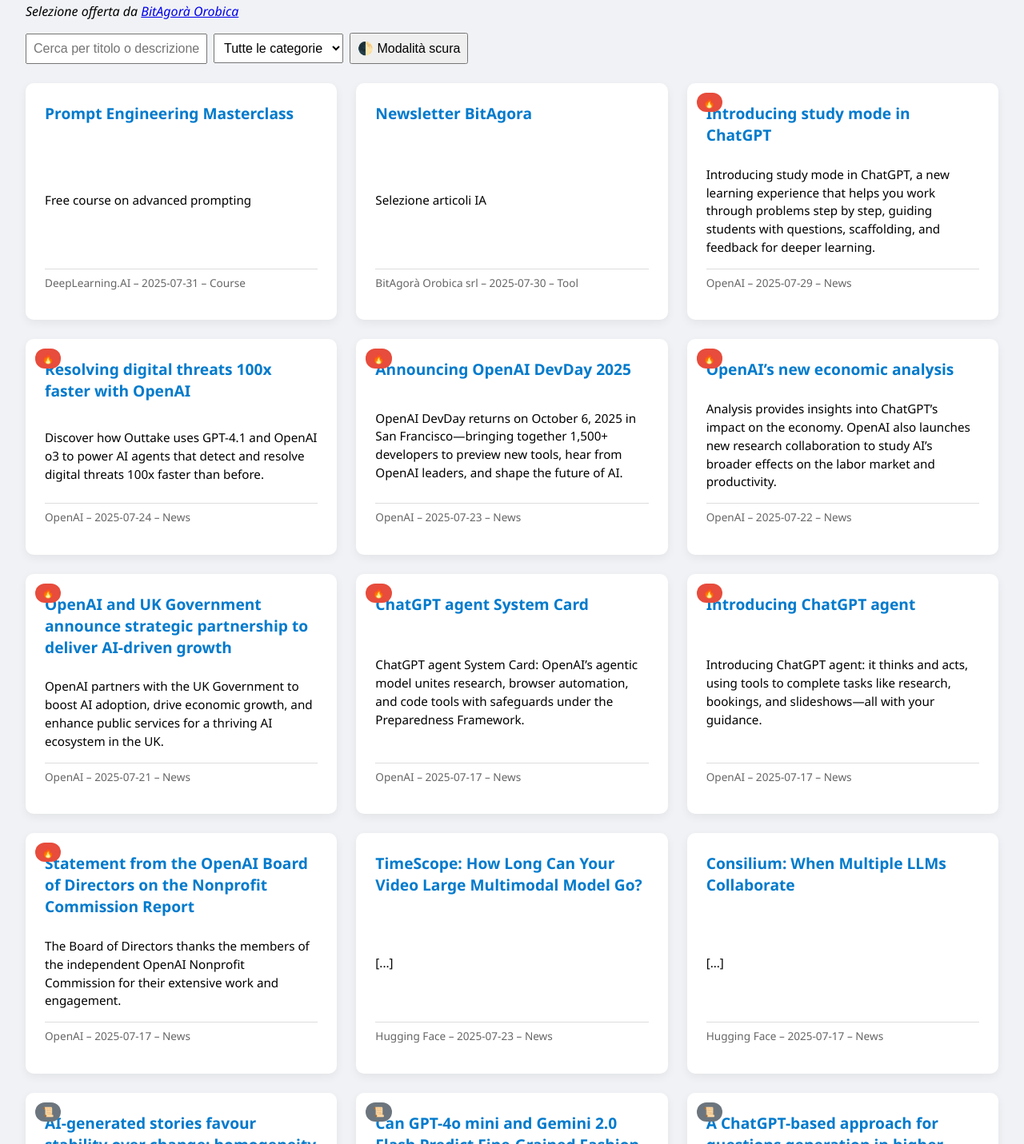
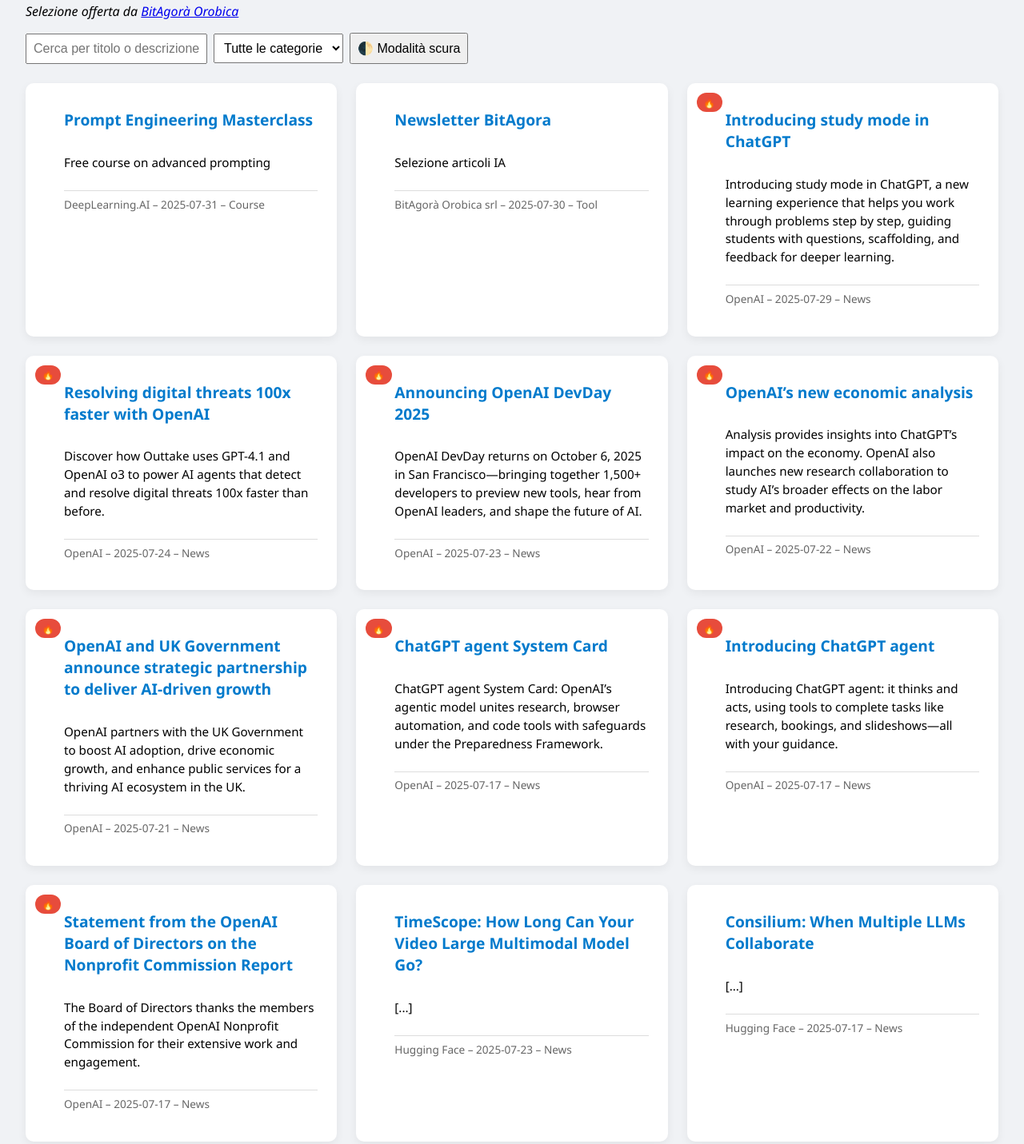
Before and after one commit to bitagoraorobica/app_ia, a plain HTML site: page index.html in a window 1280 px wide. Shown: the part 152-1583 px from the top of the page at 80% size. Drawn offline with Linux system fonts and the light colour scheme.

Commit message:
Aggiornamento file index.html

```diff
--- a/index.html
+++ b/index.html
@@ -19,7 +19,8 @@
     .badge-hot { background-color: #e74c3c; }
     .badge-star { background-color: #f4b400; }
     .badge-paper { background-color: #6c757d; }
-    .entry .title { font-size: 1.2em; color: #007acc; text-decoration: none; font-weight: bold; margin-bottom: 0.5em; }
+    .entry .header-block { display: flex; flex-direction: column; gap: 0.5em; padding-left: 1.5em; padding-top: 0.5em; }
+    .entry .title { font-size: 1.2em; color: #007acc; text-decoration: none; font-weight: bold; margin-bottom: 0.3em; }
     body.dark .entry .title { color: #4dabf7; }
     .entry .meta { font-size: 0.85em; color: #666; margin-bottom: 1em; border-top: 1px solid #ddd; padding-top: 0.5em; }
     body.dark .entry .meta { color: #aaa; border-top-color: #444; }
@@ -45,113 +46,143 @@
 
     <div class="entry" data-category="Course" data-text="prompt engineering masterclass free course on advanced prompting">
       <div class="badge "></div>
+      <div class="header-block">
         <a href="https://deeplearning.ai/prompt-master" class="title" target="_blank">Prompt Engineering Masterclass</a>
         <p>Free course on advanced prompting</p>
         <div class="meta">DeepLearning.AI – 2025-07-31 – Course</div>
       </div>
+    </div>
 
     <div class="entry" data-category="Tool" data-text="newsletter bitagora selezione articoli ia">
       <div class="badge "></div>
+      <div class="header-block">
         <a href="https://newsletter.bitagoraorobica.it/tag/ia/" class="title" target="_blank">Newsletter BitAgora</a>
         <p>Selezione articoli IA</p>
         <div class="meta">BitAgorà Orobica srl – 2025-07-30 – Tool</div>
       </div>
+    </div>
 
     <div class="entry" data-category="News" data-text="introducing study mode in chatgpt introducing study mode in chatgpt, a new learning experience that helps you work through problems step by step, guiding students with questions, scaffolding, and feedback for deeper learning.">
       <div class="badge badge-hot">🔥</div>
+      <div class="header-block">
         <a href="https://openai.com/index/chatgpt-study-mode" class="title" target="_blank">Introducing study mode in ChatGPT</a>
         <p>Introducing study mode in ChatGPT, a new learning experience that helps you work through problems step by step, guiding students with questions, scaffolding, and feedback for deeper learning.</p>
         <div class="meta">OpenAI – 2025-07-29 – News</div>
       </div>
+    </div>
 
     <div class="entry" data-category="News" data-text="resolving digital threats 100x faster with openai discover how outtake uses gpt-4.1 and openai o3 to power ai agents that detect and resolve digital threats 100x faster than before.">
       <div class="badge badge-hot">🔥</div>
+      <div class="header-block">
         <a href="https://openai.com/index/outtake" class="title" target="_blank">Resolving digital threats 100x faster with OpenAI</a>
         <p>Discover how Outtake uses GPT-4.1 and OpenAI o3 to power AI agents that detect and resolve digital threats 100x faster than before.</p>
         <div class="meta">OpenAI – 2025-07-24 – News</div>
       </div>
+    </div>
 
     <div class="entry" data-category="News" data-text="announcing openai devday 2025 openai devday returns on october 6, 2025 in san francisco—bringing together 1,500+ developers to preview new tools, hear from openai leaders, and shape the future of ai.">
       <div class="badge badge-hot">🔥</div>
+      <div class="header-block">
         <a href="https://openai.com/index/announcing-devday-2025" class="title" target="_blank">Announcing OpenAI DevDay 2025</a>
         <p>OpenAI DevDay returns on October 6, 2025 in San Francisco—bringing together 1,500+ developers to preview new tools, hear from OpenAI leaders, and shape the future of AI.</p>
         <div class="meta">OpenAI – 2025-07-23 – News</div>
       </div>
+    </div>
 
     <div class="entry" data-category="News" data-text="openai’s new economic analysis analysis provides insights into chatgpt’s impact on the economy. openai also launches new research collaboration to study ai’s broader effects on the labor market and productivity.">
       <div class="badge badge-hot">🔥</div>
+      <div class="header-block">
         <a href="https://openai.com/global-affairs/new-economic-analysis" class="title" target="_blank">OpenAI’s new economic analysis</a>
         <p>Analysis provides insights into ChatGPT’s impact on the economy. OpenAI also launches new research collaboration to study AI’s broader effects on the labor market and productivity.</p>
         <div class="meta">OpenAI – 2025-07-22 – News</div>
       </div>
+    </div>
 
     <div class="entry" data-category="News" data-text="openai and uk government announce strategic partnership to deliver ai-driven growth openai partners with the uk government to boost ai adoption, drive economic growth, and enhance public services for a thriving ai ecosystem in the uk.">
       <div class="badge badge-hot">🔥</div>
+      <div class="header-block">
         <a href="https://openai.com/global-affairs/openai-and-uk-government-partnership" class="title" target="_blank">OpenAI and UK Government announce strategic partnership to deliver AI-driven growth</a>
         <p>OpenAI partners with the UK Government to boost AI adoption, drive economic growth, and enhance public services for a thriving AI ecosystem in the UK.</p>
         <div class="meta">OpenAI – 2025-07-21 – News</div>
       </div>
+    </div>
 
     <div class="entry" data-category="News" data-text="chatgpt agent system card chatgpt agent system card: openai’s agentic model unites research, browser automation, and code tools with safeguards under the preparedness framework.">
       <div class="badge badge-hot">🔥</div>
+      <div class="header-block">
         <a href="https://openai.com/index/chatgpt-agent-system-card" class="title" target="_blank">ChatGPT agent System Card</a>
         <p>ChatGPT agent System Card: OpenAI’s agentic model unites research, browser automation, and code tools with safeguards under the Preparedness Framework.</p>
         <div class="meta">OpenAI – 2025-07-17 – News</div>
       </div>
+    </div>
 
     <div class="entry" data-category="News" data-text="introducing chatgpt agent introducing chatgpt agent: it thinks and acts, using tools to complete tasks like research, bookings, and slideshows—all with your guidance.">
       <div class="badge badge-hot">🔥</div>
+      <div class="header-block">
         <a href="https://openai.com/index/introducing-chatgpt-agent" class="title" target="_blank">Introducing ChatGPT agent</a>
         <p>Introducing ChatGPT agent: it thinks and acts, using tools to complete tasks like research, bookings, and slideshows—all with your guidance.</p>
         <div class="meta">OpenAI – 2025-07-17 – News</div>
       </div>
+    </div>
 
     <div class="entry" data-category="News" data-text="statement from the openai board of directors on the nonprofit commission report the board of directors thanks the members of the independent openai nonprofit commission for their extensive work and engagement.">
       <div class="badge badge-hot">🔥</div>
+      <div class="header-block">
         <a href="https://openai.com/index/nonprofit-commission-report" class="title" target="_blank">Statement from the OpenAI Board of Directors on the Nonprofit Commission Report</a>
         <p>The Board of Directors thanks the members of the independent OpenAI Nonprofit Commission for their extensive work and engagement.</p>
         <div class="meta">OpenAI – 2025-07-17 – News</div>
       </div>
+    </div>
 
     <div class="entry" data-category="News" data-text="timescope: how long can your video large multimodal model go?  [...]">
       <div class="badge "></div>
+      <div class="header-block">
         <a href="https://huggingface.co/blog/timescope-video-lmm-benchmark" class="title" target="_blank">TimeScope: How Long Can Your Video Large Multimodal Model Go?</a>
         <p> [...]</p>
         <div class="meta">Hugging Face – 2025-07-23 – News</div>
       </div>
+    </div>
 
     <div class="entry" data-category="News" data-text="consilium: when multiple llms collaborate  [...]">
       <div class="badge "></div>
+      <div class="header-block">
         <a href="https://huggingface.co/blog/consilium-multi-llm" class="title" target="_blank">Consilium: When Multiple LLMs Collaborate</a>
         <p> [...]</p>
         <div class="meta">Hugging Face – 2025-07-17 – News</div>
+      </div>
     </div>
 
     <div class="entry" data-category="Paper" data-text="ai-generated stories favour stability over change: homogeneity and cultural stereotyping in narratives generated by gpt-4o-mini arxiv:2507.22445v1 announce type: cross
 abstract: can a language model trained largely on anglo-american texts generate stories that are culturally relevant to other nationalities? to find out, we generated 11,800 stories - 50 for each of 236 countries - by sending the prompt "write a 1500 word pot">
       <div class="badge badge-paper">📜</div>
+      <div class="header-block">
         <a href="https://arxiv.org/abs/2507.22445" class="title" target="_blank">AI-generated stories favour stability over change: homogeneity and cultural stereotyping in narratives generated by gpt-4o-mini</a>
         <p>arXiv:2507.22445v1 Announce Type: cross
 Abstract: Can a language model trained largely on Anglo-American texts generate stories that are culturally relevant to other nationalities? To find out, we generated 11,800 stories - 50 for each of 236 countries - by sending the prompt "Write a 1500 word pot</p>
         <div class="meta">arXiv AI – 2025-07-31 – Paper</div>
       </div>
+    </div>
 
     <div class="entry" data-category="Paper" data-text="can gpt-4o mini and gemini 2.0 flash predict fine-grained fashion product attributes? a zero-shot analysis arxiv:2507.09950v2 announce type: replace-cross
 abstract: the fashion retail business is centered around the capacity to comprehend products. product attribution helps in comprehending products depending on the business process. quality attribution improves the customer experience as they navigate ">
       <div class="badge badge-paper">📜</div>
+      <div class="header-block">
         <a href="https://arxiv.org/abs/2507.09950" class="title" target="_blank">Can GPT-4o mini and Gemini 2.0 Flash Predict Fine-Grained Fashion Product Attributes? A Zero-Shot Analysis</a>
         <p>arXiv:2507.09950v2 Announce Type: replace-cross
 Abstract: The fashion retail business is centered around the capacity to comprehend products. Product attribution helps in comprehending products depending on the business process. Quality attribution improves the customer experience as they navigate </p>
         <div class="meta">arXiv AI – 2025-07-31 – Paper</div>
       </div>
+    </div>
 
     <div class="entry" data-category="Paper" data-text="a chatgpt-based approach for questions generation in higher education arxiv:2507.21174v2 announce type: replace-cross
 abstract: large language models have been widely applied in many aspects of real life, bringing significant efficiency to businesses and offering distinctive user experiences. in this paper, we focus on exploring the application of chatgpt, a chatbot ">
       <div class="badge badge-paper">📜</div>
+      <div class="header-block">
         <a href="https://arxiv.org/abs/2507.21174" class="title" target="_blank">A ChatGPT-based approach for questions generation in higher education</a>
         <p>arXiv:2507.21174v2 Announce Type: replace-cross
 Abstract: Large language models have been widely applied in many aspects of real life, bringing significant efficiency to businesses and offering distinctive user experiences. In this paper, we focus on exploring the application of ChatGPT, a chatbot </p>
         <div class="meta">arXiv AI – 2025-07-31 – Paper</div>
+      </div>
     </div>
 
   </div>
```
Lines whose indentation alone changed are shown as unchanged.
